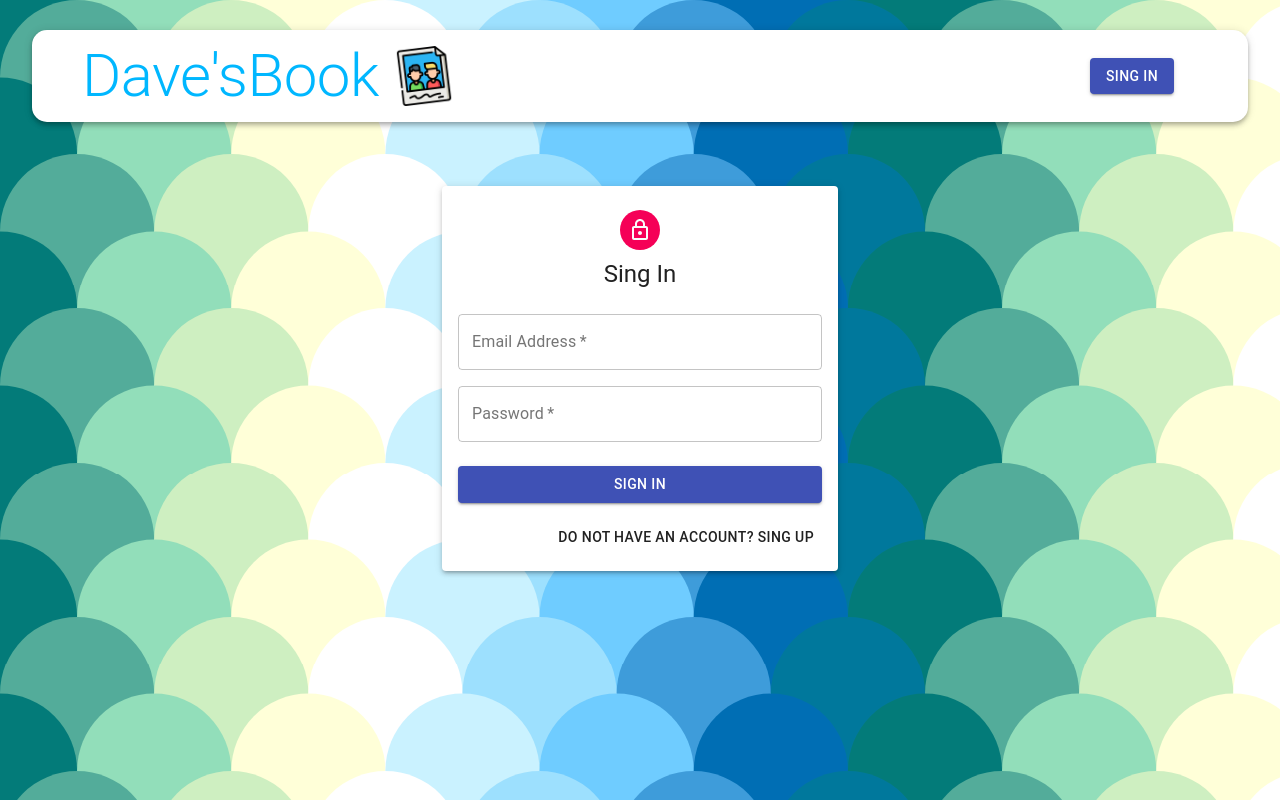
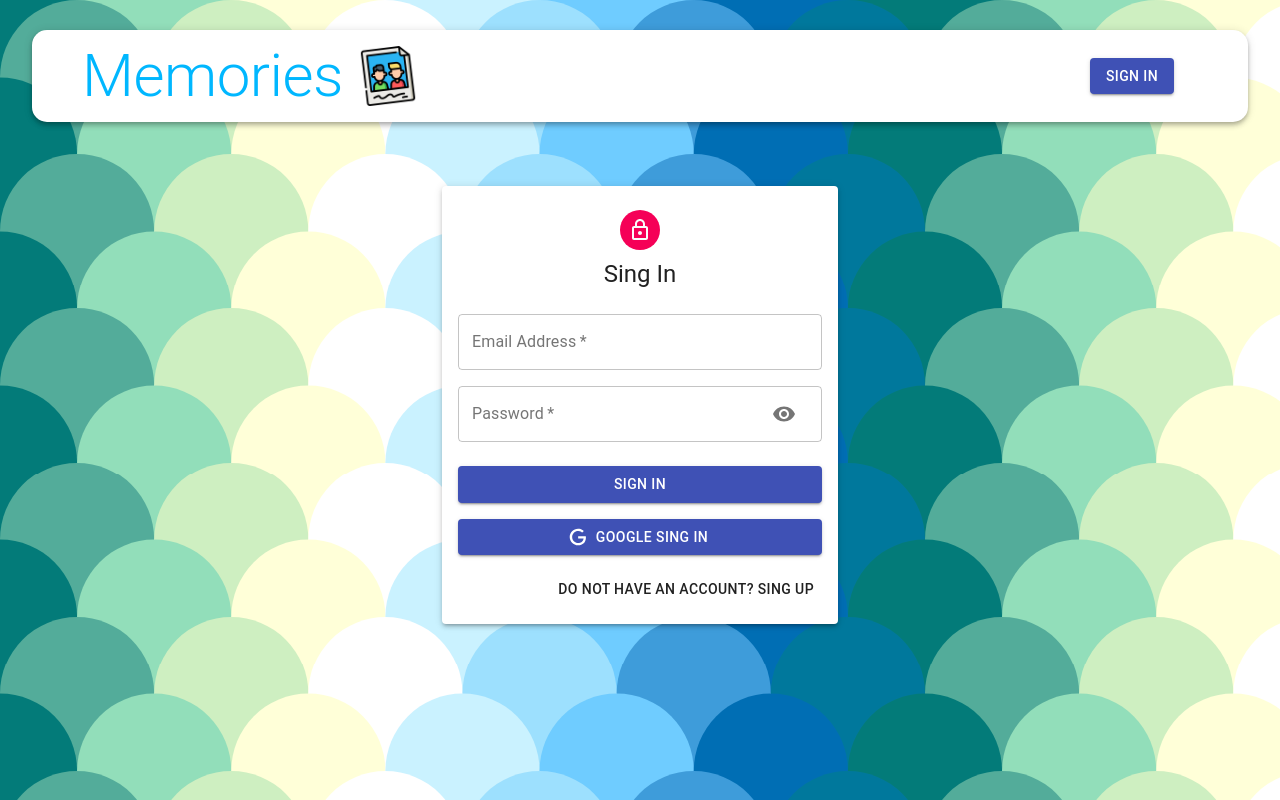
Before and after one commit to TotoroDavid/simple-social-media-MERN-application, a React (Create React App) app in the folder client/: page /auth in a window 1280 px wide. Built offline with nearby package versions, Linux system fonts and the light colour scheme.

Commit message:
google auth

```diff
--- a/client/src/Auth/Auth.js
+++ b/client/src/Auth/Auth.js
@@ -1,16 +1,22 @@
 import { useState } from 'react'
 import { Avatar, Button, Paper, Grid, Typography, Container } from '@material-ui/core'
 import LockOutlinedIcon from '@material-ui/icons/LockOutlined';
+import { GoogleLogin } from 'react-google-login'
+import { useDispatch } from 'react-redux'
+import { useHistory } from 'react-router-dom'
 //styles
 import useStyles from './styles'
 //component
 import Input from './Input'
+import Icon from './Icon'
 
 const Auth = () => {
 
     const classes = useStyles()
     const [showPassword, setShowPassword] = useState(false)
     const [isSignUp, setIsSignUp] = useState(false)
+    const dispatch = useDispatch()
+    const history = useHistory()
     const handleShowPassword = () => setShowPassword((prevShowPassword) => !prevShowPassword)
     const handleSubmit = () => { }
     const handleChange = () => { }
@@ -18,6 +24,23 @@ const Auth = () => {
     const switchMode = () => {
         setIsSignUp((prevIsSignUp) => !prevIsSignUp)
         handleShowPassword(false)
+    }
+    const googleSuccess = async (res) => {
+        const result = res?.profileObj
+        const token = res?.tokenId
+
+        try {
+            dispatch({ type: 'AUTH', data: { result, token } })
+
+            /**redirect after login to home page */
+            history.push('/')
+        } catch (error) {
+            console.log(error)
+        }
+    }
+    const googleFailure = (error) => {
+        console.log(error)
+        console.log(`Google Sing In was unsuccessful. Try again later`)
     }
 
     return (
@@ -46,6 +69,23 @@ const Auth = () => {
                     <Button type='submit' fullWidth variant='contained' color='primary' className={classes.submit}>
                         {isSignUp ? 'Sign Up' : 'Sign In'}
                     </Button>
+                    <GoogleLogin
+                        clientId='997321988146-3ferjf8et0b1rnbp5jp66fqq0gb4f5t7.apps.googleusercontent.com'
+                        render={(renderProps) => (
+                            <Button
+                                className={classes.googleButton}
+                                color='primary'
+                                fullWidth onClick={renderProps.onClick}
+                                startIcon={<Icon />}
+                                variant='contained'
+                            >
+                                Google Sing In
+                            </Button>
+                        )}
+                        onSuccess={googleSuccess}
+                        onFailure={googleFailure}
+                        cookiePolicy='single_host_origin'
+                    />
                     <Grid container justify="flex-end">
                         <Grid item>
                             <Button onClick={switchMode} >
--- /dev/null
+++ b/client/src/Auth/Icon.js
@@ -0,0 +1,12 @@
+import React from 'react';
+
+const icon = () => (
+    <svg style={{ width: '20px', height: '20px' }} viewBox="0 0 24 24">
+        <path
+            fill="currentColor"
+            d="M21.35,11.1H12.18V13.83H18.69C18.36,17.64 15.19,19.27 12.19,19.27C8.36,19.27 5,16.25 5,12C5,7.9 8.2,4.73 12.2,4.73C15.29,4.73 17.1,6.7 17.1,6.7L19,4.72C19,4.72 16.56,2 12.1,2C6.42,2 2.03,6.8 2.03,12C2.03,17.05 6.16,22 12.25,22C17.6,22 21.5,18.33 21.5,12.91C21.5,11.76 21.35,11.1 21.35,11.1V11.1Z"
+        />
+    </svg>
+);
+
+export default icon;
--- a/client/src/Auth/Input.js
+++ b/client/src/Auth/Input.js
@@ -1,32 +1,31 @@
-import React from 'react'
-import { TextField, Grid, InputAdornment, IconButton } from '@material-ui/core'
-import Visibility from '@material-ui/icons/Visibility'
-import VisibilityOff from '@material-ui/icons/VisibilityOff'
+import React from 'react';
+import { TextField, Grid, InputAdornment, IconButton } from '@material-ui/core';
 
-const Input = ({ half, handleChange, name, label, autoFocus, type, handleShowPassword }) => {
-    return (
+import Visibility from '@material-ui/icons/Visibility';
+import VisibilityOff from '@material-ui/icons/VisibilityOff';
+
+const Input = ({ name, handleChange, label, half, autoFocus, type, handleShowPassword }) => (
     <Grid item xs={12} sm={half ? 6 : 12}>
         <TextField
             name={name}
             onChange={handleChange}
-                variant='outlined'
+            variant="outlined"
             required
             fullWidth
             label={label}
             autoFocus={autoFocus}
             type={type}
-                inputProps={name === 'password' && {
+            InputProps={name === 'password' ? {
                 endAdornment: (
-                        <InputAdornment position='end'>
+                    <InputAdornment position="end">
                         <IconButton onClick={handleShowPassword}>
                             {type === 'password' ? <Visibility /> : <VisibilityOff />}
                         </IconButton>
                     </InputAdornment>
-                    )
-                }}
+                ),
+            } : null}
         />
     </Grid>
-    )
-}
+);
 
-export default Input
+export default Input;
--- a/client/src/Navbar/Navbar.js
+++ b/client/src/Navbar/Navbar.js
@@ -1,4 +1,6 @@
-import { Link } from 'react-router-dom'
+import { useDispatch } from 'react-redux'
+import { useState, useEffect } from 'react'
+import { Link, useHistory, useLocation } from 'react-router-dom'
 import { AppBar, Typography, Button, Toolbar, Avatar } from '@material-ui/core'
 //img
 import memories from '../components/images/memories.png'
@@ -8,33 +10,43 @@ import useStyles from './styles'
 const Navbar = () => {
 
     const classes = useStyles()
-    const user = null
+    const history = useHistory()
+    const location = useLocation()
+    const dispatch = useDispatch()
+    const [user, setUser] = useState(JSON.parse(localStorage.getItem('profile')))
+
+    const logout = () => {
+        dispatch({ type: 'LOGOUT' })
+
+        history.push('/')
+        setUser(null)
+    }
+
+    useEffect(() => {
+        const token = user?.token
+
+        setUser(JSON.parse(localStorage.getItem('profile')))
+    }, [location])
 
     return (
-        <AppBar className={classes.appBar} position='static' color='inherit' >
+        <AppBar className={classes.appBar} position="static" color="inherit">
             <div className={classes.brandContainer}>
-                <Typography component={Link} to='/' className={classes.heading} variant='h2' align='center'>Dave'sBook</Typography>
-                <img className={classes.image} src={memories} alt="memories" height='60' />
+                <Typography component={Link} to="/" className={classes.heading} variant="h2" align="center">Memories</Typography>
+                <img className={classes.image} src={memories} alt="icon" height="60" />
             </div>
             <Toolbar className={classes.toolbar}>
-                {user ? (
+                {user?.result ? (
                     <div className={classes.profile}>
-                        <Avatar
-                            className={classes.purple}
-                            alt={user.result.name}
-                            src={user.result.imageUrl}
-                        >
-                            {user.result.name.charAt(0)}
-                        </Avatar>
-                        <Typography className={classes.userName} variant='h6'>{user.result.name}</Typography>
-                        <Button variant='contained' className={classes.logout} color='secondary'>Logout</Button>
+                        <Avatar className={classes.purple} alt={user?.result.name} src={user?.result.imageUrl}>{user?.result.name.charAt(0)}</Avatar>
+                        <Typography className={classes.userName} variant="h6">{user?.result.name}</Typography>
+                        <Button variant="contained" className={classes.logout} color="secondary" onClick={logout}>Logout</Button>
                     </div>
                 ) : (
-                    <Button component={Link} to='/auth' variant='contained' color='primary'>Sing In</Button>
+                    <Button component={Link} to="/auth" variant="contained" color="primary">Sign In</Button>
                 )}
             </Toolbar>
         </AppBar>
-    )
-}
+    );
+};
 
 export default Navbar
--- a/client/src/constants/actionTypes.js
+++ b/client/src/constants/actionTypes.js
@@ -7,3 +7,6 @@ export const CREATE = 'CREATE'
 export const UPDATE = 'UPDATE'
 export const DELETE = 'DELETE'
 export const LIKE = 'LIKE'
+
+export const AUTH = 'AUTH'
+export const LOGOUT = 'LOGOUT'
--- /dev/null
+++ b/client/src/reducers/auth.js
@@ -0,0 +1,16 @@
+import { AUTH, LOGOUT } from '../constants/actionTypes'
+
+const authReducer = (state = { authData: null }, action) => {
+    switch (action.type) {
+        case AUTH:
+            localStorage.setItem('profile', JSON.stringify({ ...action?.data }))
+            return { ...state, authData: action?.data }
+
+        case LOGOUT:
+            localStorage.clear()
+            return { ...state, authData: null }
+        default:
+            return state
+    }
+}
+export default authReducer
--- a/client/src/reducers/index.js
+++ b/client/src/reducers/index.js
@@ -1,5 +1,6 @@
 import { combineReducers } from 'redux'
 //reducers
 import posts from './posts'
+import auth from './auth'
 
-export default combineReducers({ posts })
+export default combineReducers({ posts, auth })
```
Lines whose indentation alone changed are shown as unchanged.
